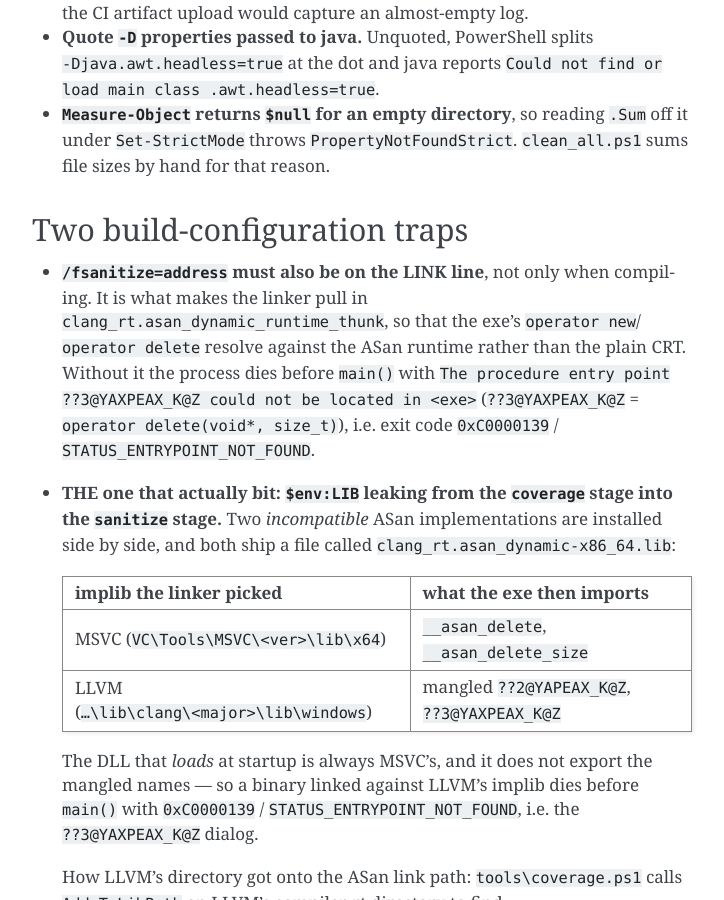
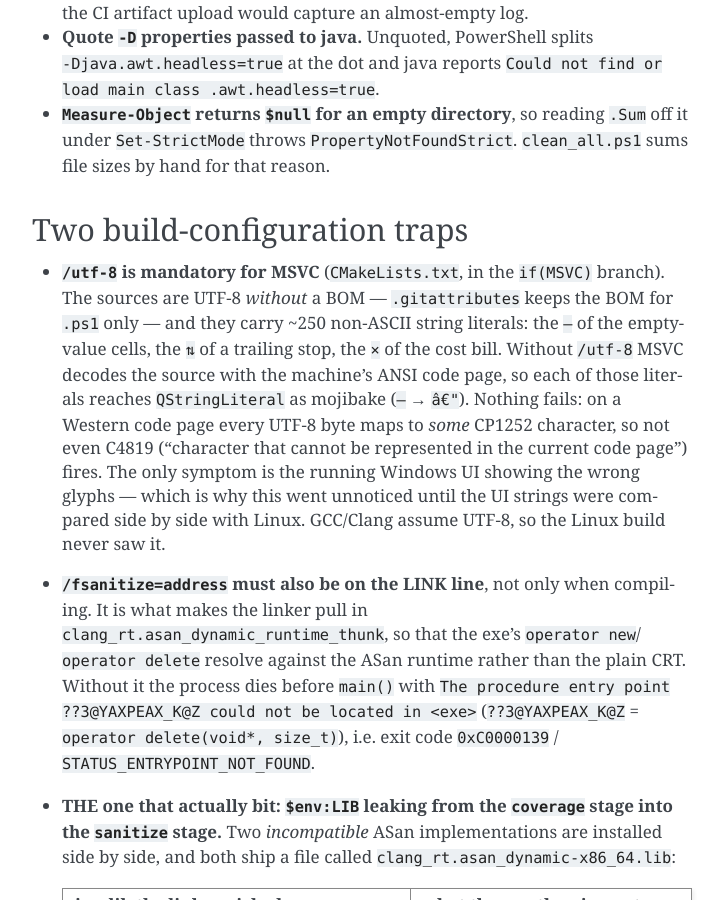
Before and after one commit to MartinSch77/TradingApp, a Sphinx documentation site: the page built from docs/windows.md, in a window 1280 px wide and 900 px high, scrolled down 9755 px. Shown: the whole window, without its empty margins (388-1112 px from the left). Built offline with Sphinx 7.4.7, drawn with Linux system fonts in a browser that asks for light colours.

Commit message:
build: give MSVC /utf-8 so the UI strings survive the Windows build
The sources are UTF-8 without a BOM (.gitattributes keeps the BOM for .ps1
only) and carry ~250 non-ASCII string literals — the "—" of an empty cell, the
"⇅" of a trailing stop, the "×" of the cost bill. Without /utf-8, MSVC decodes
the source with the machine's ANSI code page, so every one of those literals
reaches QStringLiteral as mojibake ("—" → "â€"").

Nothing failed, which is why this went unnoticed: on a Western code page each
UTF-8 byte maps to SOME CP1252 character, so not even C4819 fires. The only
symptom is the running Windows UI showing the wrong glyphs. GCC and Clang
assume UTF-8, so the Linux build never saw it.

Co-Authored-By: Claude Opus 5 (1M context) <noreply@anthropic.com>

```diff
--- a/docs/windows.md
+++ b/docs/windows.md
@@ -297,6 +297,19 @@ reason, and `.gitignore` covers stray `*.csexe`/`*.csmes`.
 
 ## Two build-configuration traps
 
+* **`/utf-8` is mandatory for MSVC** (`CMakeLists.txt`, in the `if(MSVC)` branch).
+  The sources are UTF-8 *without* a BOM — `.gitattributes` keeps the BOM for
+  `.ps1` only — and they carry ~250 non-ASCII string literals: the `—` of the
+  empty-value cells, the `⇅` of a trailing stop, the `×` of the cost bill.
+  Without `/utf-8` MSVC decodes the source with the machine's ANSI code page,
+  so each of those literals reaches `QStringLiteral` as mojibake (`—` →
+  `â€"`). Nothing fails: on a Western code page every UTF-8 byte maps to *some*
+  CP1252 character, so not even C4819 ("character that cannot be represented in
+  the current code page") fires. The only symptom is the running Windows UI
+  showing the wrong glyphs — which is why this went unnoticed until the UI
+  strings were compared side by side with Linux. GCC/Clang assume UTF-8, so the
+  Linux build never saw it.
+
 * **`/fsanitize=address` must also be on the LINK line**, not only when
   compiling. It is what makes the linker pull in
   `clang_rt.asan_dynamic_runtime_thunk`, so that the exe's `operator new`/
```
Also changed, not shown: CMakeLists.txt (+8 -1 lines).
